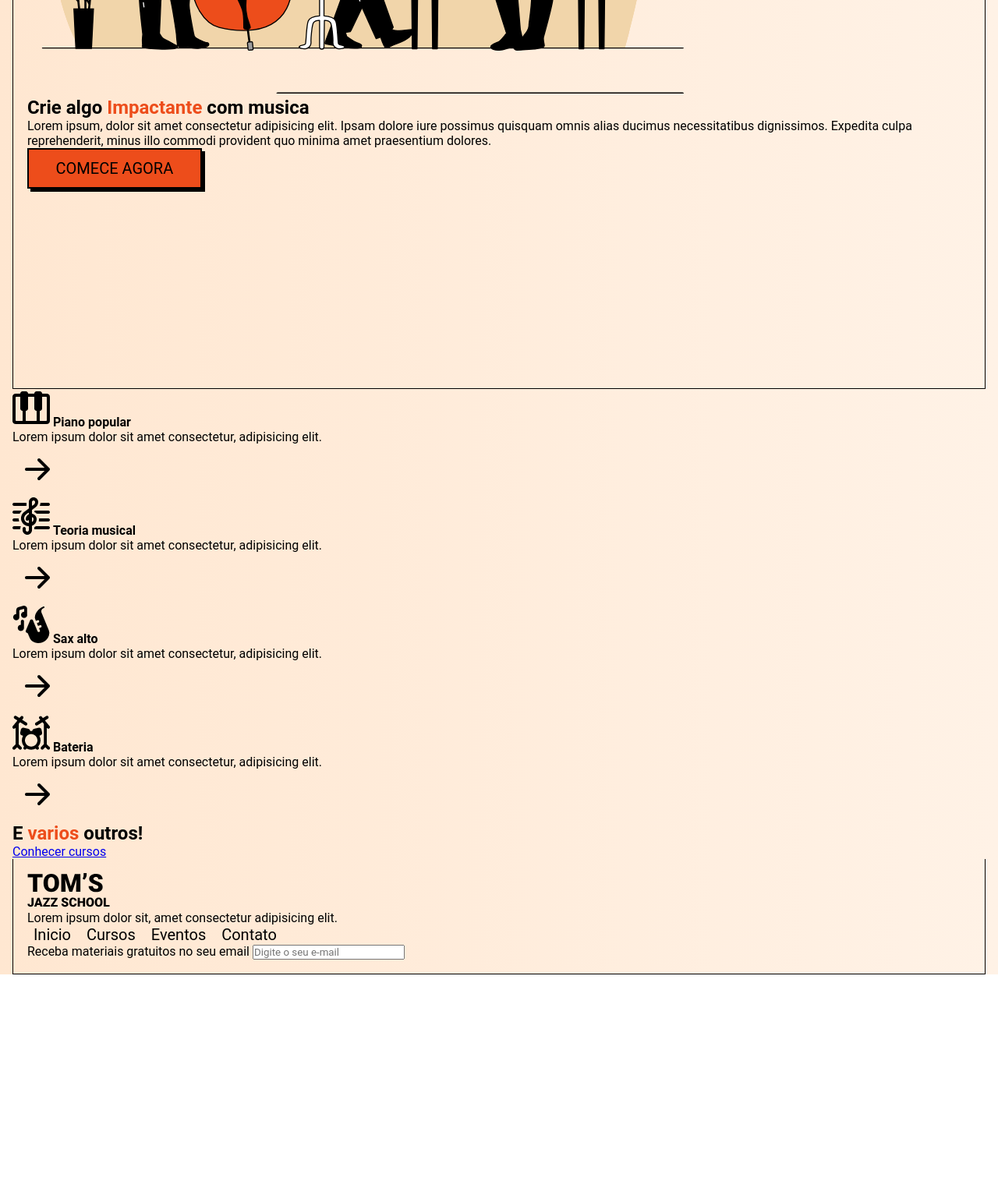
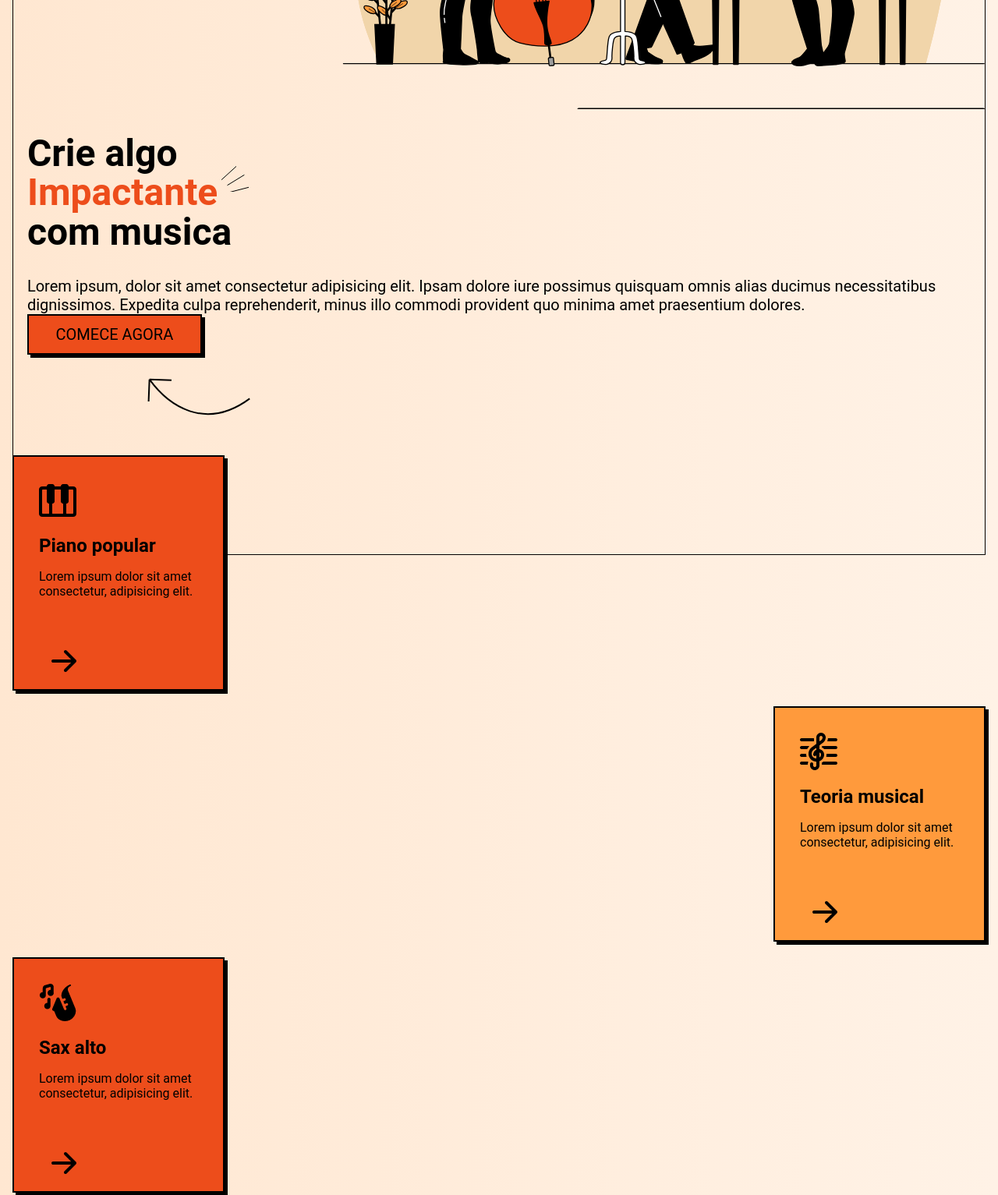
Before and after one commit to BrunaAlvesL/Landing-Page---Mobile, a plain HTML site: page index.html in a window 1280 px wide. Shown: the part 720-2253 px from the top of the page at 78% size. Before the commit the page ends 1970 px from the top, so only its background shows below. Drawn offline with Linux system fonts and the light colour scheme.

Commit message:
04/10/-1

```diff
--- a/index.css
+++ b/index.css
@@ -67,14 +67,118 @@ header nav a:nth-child(2n-1) {
     padding-bottom: 16rem;
 }
 
+.hero-section img {
+    display: block;
+    margin: 1.25rem 0 0 auto;
+    max-width: 100%;
+}
+
+h1 {
+    font-size: 3rem;
+    line-height: 105%;
+}
+
+h2 {
+    font-size: 2.5rem;
+}
+
+.hero-section p {
+    font-size: 1.25rem;
+    padding-right: 1.25rem;
+}
+
+.hero-section .button {
+    position: relative;
+}
+
+.hero-section .button::after{
+    content: '';
+    background: url("./img/arrow-curve.svg");
+    position: absolute;
+    top: 5rem;
+    right: -4rem;
+    height: 48px;
+    width: 132px;
+}
+
+.decoration {
+    display: block;
+    position: relative;
+}
+
+.decoration::after {
+    content: '';
+    background: url("./img/three-dashes.svg");
+    position: absolute;
+    top: -0.75rem;
+    height: 36px;
+    width: 40px;
+}
+
+.courses-section {
+    padding-bottom: 8rem;
+}
+
+.cards {
+    display: flex;
+    flex-direction: column;
+    align-items: start;
+    gap: 1.25rem;
+    margin-top: -8rem;
+    margin-bottom: 4rem;
+}
+
+.card {
+    background-color: var(--color-primary);
+    border: 2px solid var(--color-black);
+    box-shadow: 4px 4px 0 var(--color-black);
+    max-width: 17rem;
+    padding: 2rem 0 0 2rem;
+}
+
+.card:nth-child(2n) {
+    align-self: end;
+    background-color: var(--color-secondary);
+}
+
+.card strong {
+    display: block;
+    font-size: 1.5rem;
+    margin: 1rem 0;
+}
+
+.card a {
+    display: block;
+    margin: 3rem 0 0 auto;
+}
+
+/*footer*/
+footer {
+    border-bottom: 0;
+    padding: 1rem 1.25rem 4rem;
+}
+
+footer nav a {
+    display: block;
+    padding-left: 0;
+}
+
+.newsletter-form label {
+    display: block;
+    font-size: 1.5rem;
+}
+
+.newsletter-form input {
+    border: 2px solid var(--color-black);
+    box-shadow: 4px 4px 0 var(--color-black);
+    font-size: 1.5rem;
+}
 
 
 
 
 
-
-
-
+/*Utilitarios*/
 .mt-1 {
     margin-top: 1rem;
 }
--- a/index.html
+++ b/index.html
@@ -22,15 +22,15 @@
         <section class="hero-section">
             <img src="./img/hero-img.svg" alt="">
             <div>
-                <h1>Crie algo <span class="text-primary">Impactante</span> com musica</h1>
-                <p>Lorem ipsum, dolor sit amet consectetur adipisicing elit. Ipsam dolore iure possimus quisquam omnis alias ducimus necessitatibus dignissimos. Expedita culpa reprehenderit, minus illo commodi provident quo minima amet praesentium dolores.</p>
+                <h1 class="mt-2">Crie algo <span class="text-primary decoration">Impactante</span> com musica</h1>
+                <p class="mt-2 mb-2">Lorem ipsum, dolor sit amet consectetur adipisicing elit. Ipsam dolore iure possimus quisquam omnis alias ducimus necessitatibus dignissimos. Expedita culpa reprehenderit, minus illo commodi provident quo minima amet praesentium dolores.</p>
                 <a href="#" class="button ">Comece agora</a>
             </div>
         </section>
         <section class="couse-section">
             <div class="cards">
 
-                <article>
+                <article class="card">
                     <img src="./img/piano.png" alt="icone de teclas de piano">
                     <strong>Piano popular</strong>
                     <p>Lorem ipsum dolor sit amet consectetur, adipisicing elit.</p>
@@ -38,7 +38,7 @@
                         <img src="./img/arrow-right.svg" alt="ir para pagina do curso">
                     </a>
                 </article>
-                <article>
+                <article class="card">
                     <img src="./img/clef.png" alt="icone da clave de sol">
                     <strong>Teoria musical</strong>
                     <p>Lorem ipsum dolor sit amet consectetur, adipisicing elit.</p>
@@ -46,7 +46,7 @@
                         <img src="./img/arrow-right.svg" alt="ir para pagina do curso">
                     </a>
                 </article>
-                <article>
+                <article class="card">
                     <img src="./img/sax.png" alt="icone de saxofone">
                     <strong>Sax alto</strong>
                     <p>Lorem ipsum dolor sit amet consectetur, adipisicing elit.</p>
@@ -54,7 +54,7 @@
                         <img src="./img/arrow-right.svg" alt="ir para pagina do curso">
                     </a>
                 </article>
-                <article>
+                <article class="card">
                     <img src="./img/drums.png" alt="icone de bateria">
                     <strong>Bateria</strong>
                     <p>Lorem ipsum dolor sit amet consectetur, adipisicing elit.</p>
@@ -64,8 +64,8 @@
                 </article>
             </div>
 
-            <h2>E <span class="text-primary">varios</span> outros!</h2>
-            <a href="#">Conhecer cursos</a>
+            <h2 class="text-center">E <span class="text-primary">varios</span> outros!</h2>
+            <a href="#" class="button mt-2 mx-auto">Conhecer cursos</a>
         </section>
     </main>
     <footer>
@@ -79,7 +79,7 @@
             <a href="#">Eventos</a>
             <a href="#">Contato</a>
         </nav>
-        <form>
+        <form class="newsletter-form">
             <label for="email">Receba materiais gratuitos no seu email</label>
             <input type="text" name="email" id="email" placeholder="Digite o seu e-mail">
         </form>
```
Also changed, not shown: 1 other file.
